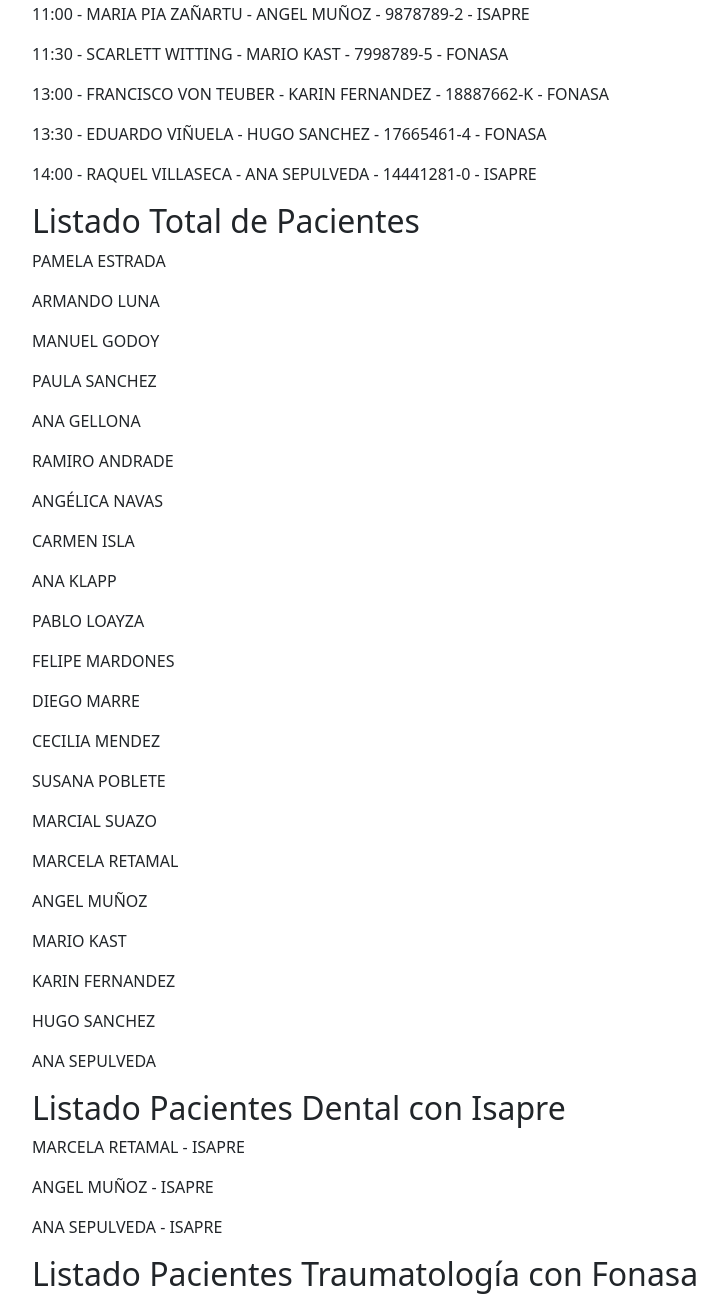
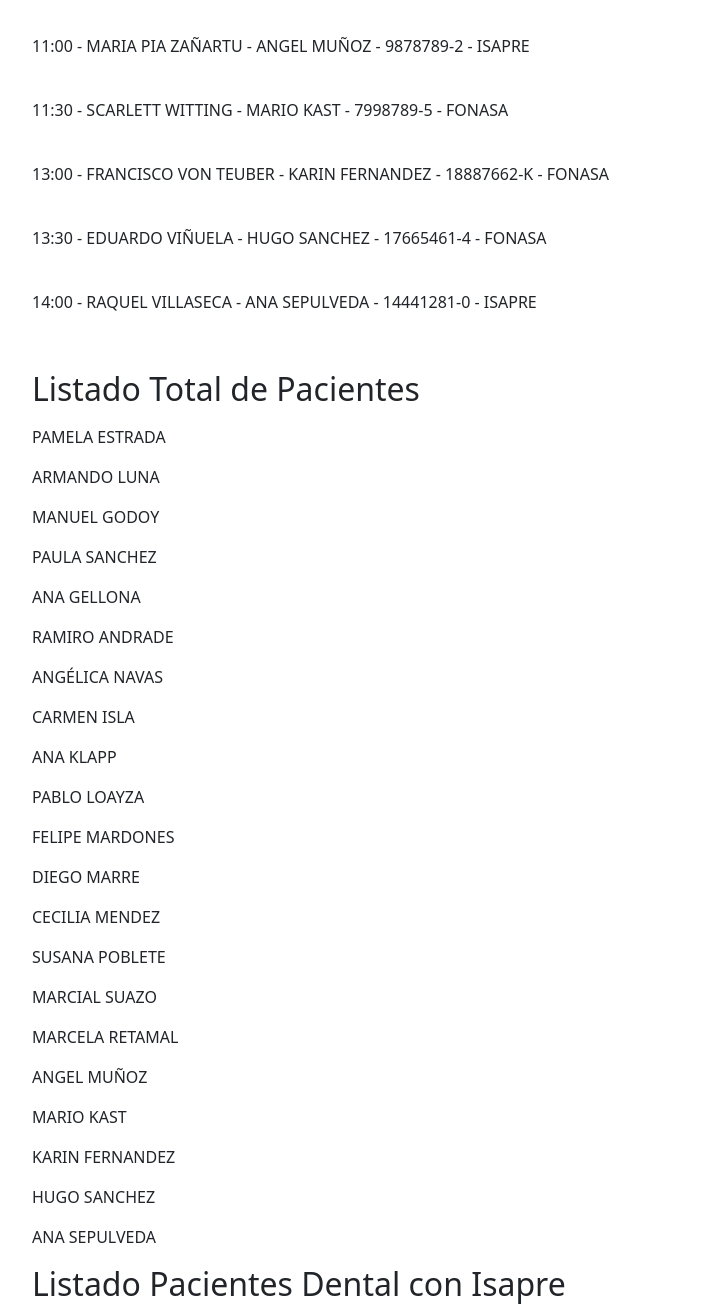
Before and after one commit to JCGutierrezConcha/metodos-arrays-objetos, a plain HTML site: page index.html in a window 1280 px wide. Shown: the part 140-1446 px from the top of the page, without its empty margins (50-777 px from the left). Drawn offline with nearby package versions, Linux system fonts and the light colour scheme.

Commit message:
Ajustes consultas dental

```diff
--- a/assets/js/app.js
+++ b/assets/js/app.js
@@ -64,11 +64,9 @@ for (let i in dentalArray) {
     const consultaDental = document.createElement("p");
     consultaDental.innerHTML = `${dentalArray[i].hora} - ${dentalArray[i].especialista} - ${dentalArray[i].paciente} - ${dentalArray[i].rut} - ${dentalArray[i].prevision}`;
     dentalHtml.appendChild(consultaDental);
-    // Se agrega párrafo para separar filas (codigo obtenido de https://www.w3schools.com/)
-    const para = document.createElement("p");
-    const node = document.createTextNode(" ");
-    para.appendChild(node);
-    dentalHtml.appendChild(para);
+    // Se agrega elemento br para separar filas
+    const newLine = document.createElement("br");
+    dentalHtml.appendChild(newLine);
 };
 
 //4. Imprimir un listado total de todos los pacientes que se atendieron en el centro médico.
--- a/index.html
+++ b/index.html
@@ -15,16 +15,16 @@
 
         <h1 class="text-center">Estadísticas Centro Médico Ñuñoa</h1>
 
-        <h2>Pacientes Dental</h2>
+        <h2 class="mb-3">Pacientes Dental</h2>
         <p id="dentalhtml"></p>
 
-        <h2>Listado Total de Pacientes</h2>
+        <h2 class="mb-3">Listado Total de Pacientes</h2>
         <p id="pacienteshtml"></p>
 
-        <h2>Listado Pacientes Dental con Isapre</h2>
+        <h2 class="mb-3">Listado Pacientes Dental con Isapre</h2>
         <p id="dentalisaprehtml"></p>
 
-        <h2>Listado Pacientes Traumatología con Fonasa</h2>
+        <h2 class="mb-3">Listado Pacientes Traumatología con Fonasa</h2>
         <p id="traumafonasahtml"></p>
 
     </main>
```
